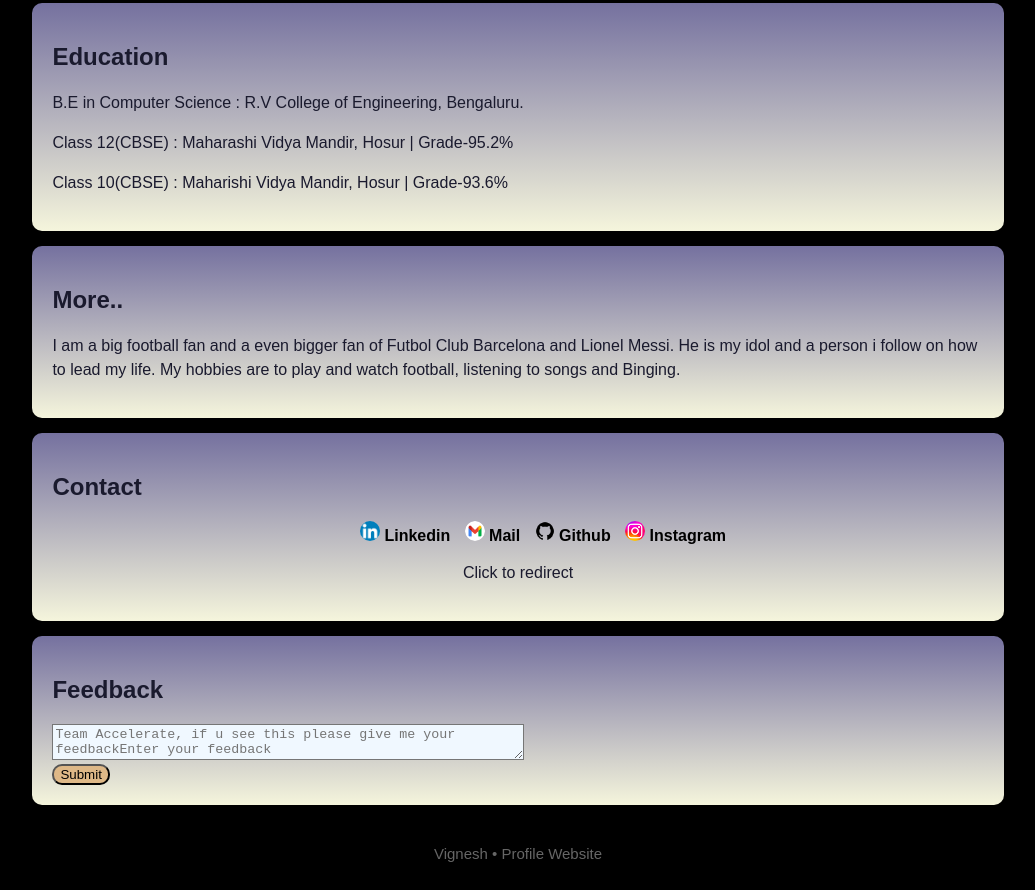
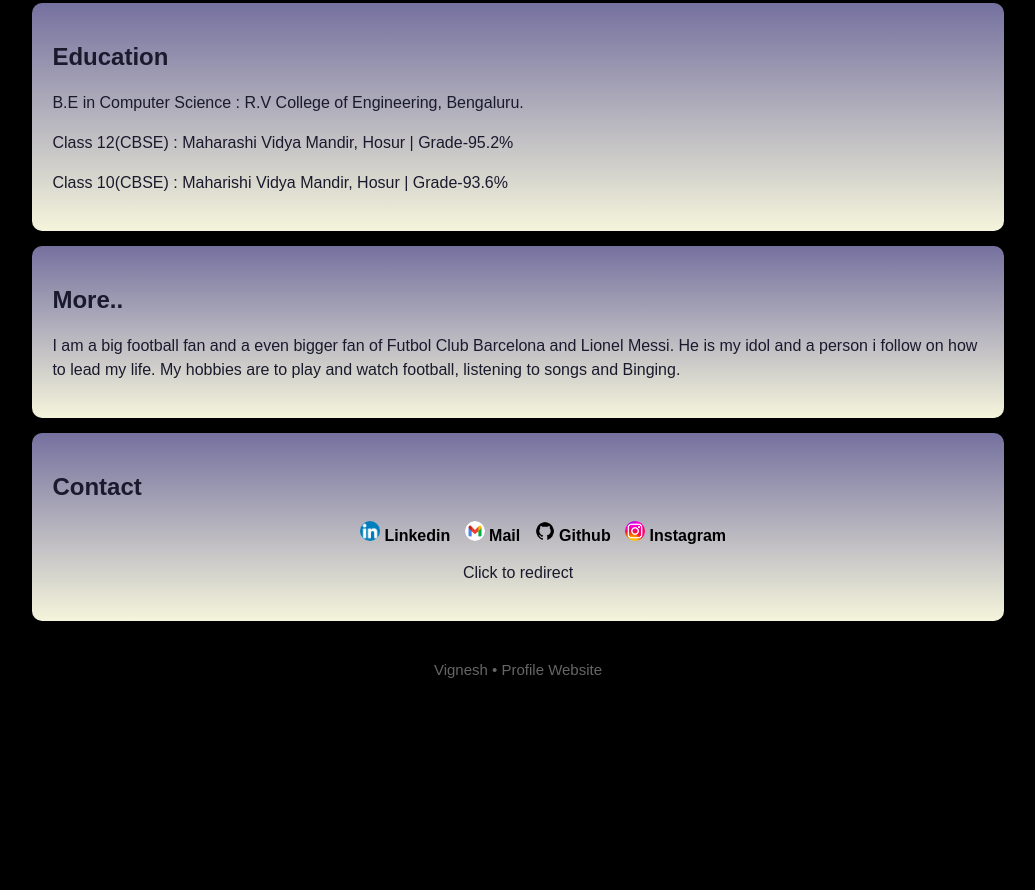
Before and after one commit to vigneshsun4/my-profile, a plain HTML site: page index.html in a window 1280 px wide. Shown: the part 870-1760 px from the top of the page, without its empty margins (122-1157 px from the left). After the commit the page ends 1576 px from the top, so only its background shows below. Drawn offline with Linux system fonts and the light colour scheme.

Commit message:
Fix HTML formatting and structure

```diff
--- a/index.html
+++ b/index.html
@@ -161,13 +161,6 @@
         <p style="text-align: center;">Click to redirect</p>
     </section>
 
-    <section>
-        <h2>Feedback</h2>
-        <form>
-        <textarea id="feedbackInput" placeholder="Team Accelerate, if u see this please give me your feedbackEnter your feedback" style="background-color: aliceblue;width: 50%;" required></textarea><br>
-        <button type="submit" style="background-color: burlywood;border-radius: 10px;">Submit</button>
-        </form>
-    </section>
 </main>
 
 <footer>
```
